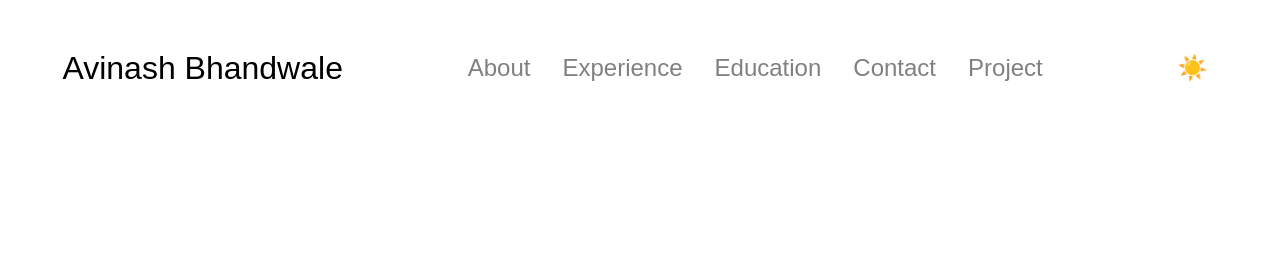
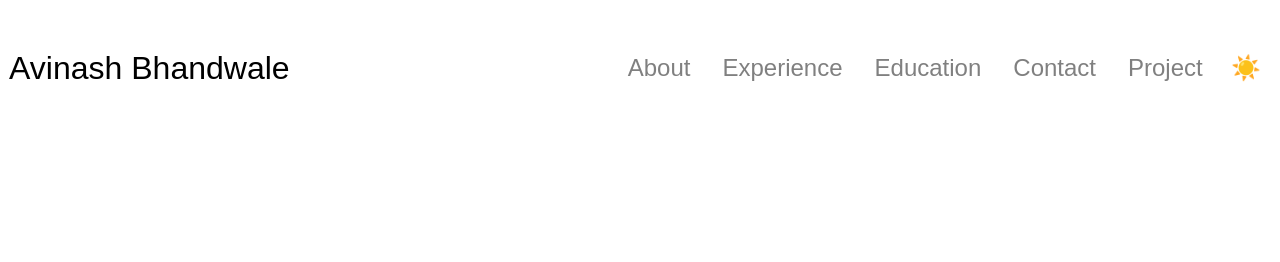
Before and after one commit to Avinash071002/Portfolio, a plain HTML site: page index.html in a window 1280 px wide. Shown: the top 262 px of the page. Drawn offline with Linux system fonts and the light colour scheme.

Commit message:
update style.css

```diff
--- a/style.css
+++ b/style.css
@@ -41,6 +41,7 @@ html{
     gap: 2rem;
     list-style: none;
     font-size: 1.5rem;
+    margin-left: 40vh;
  }
 
  a{
```
